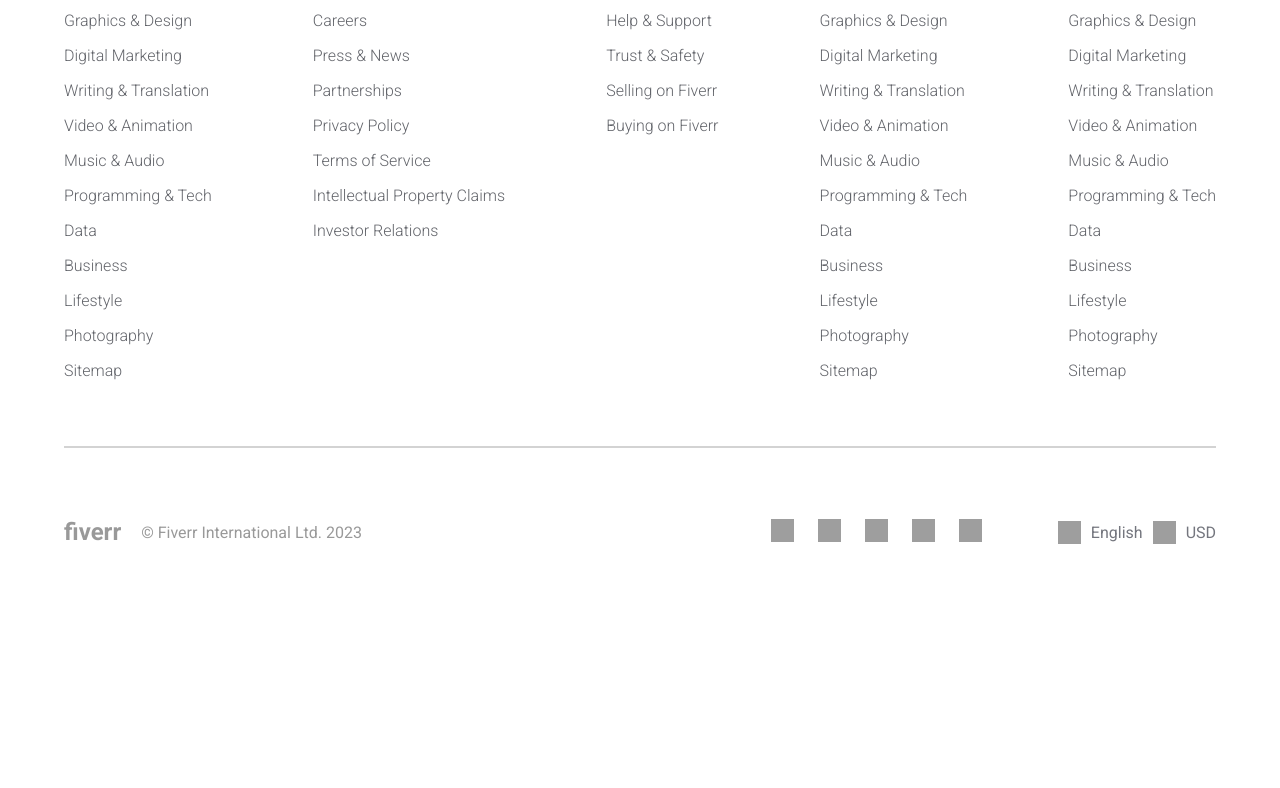
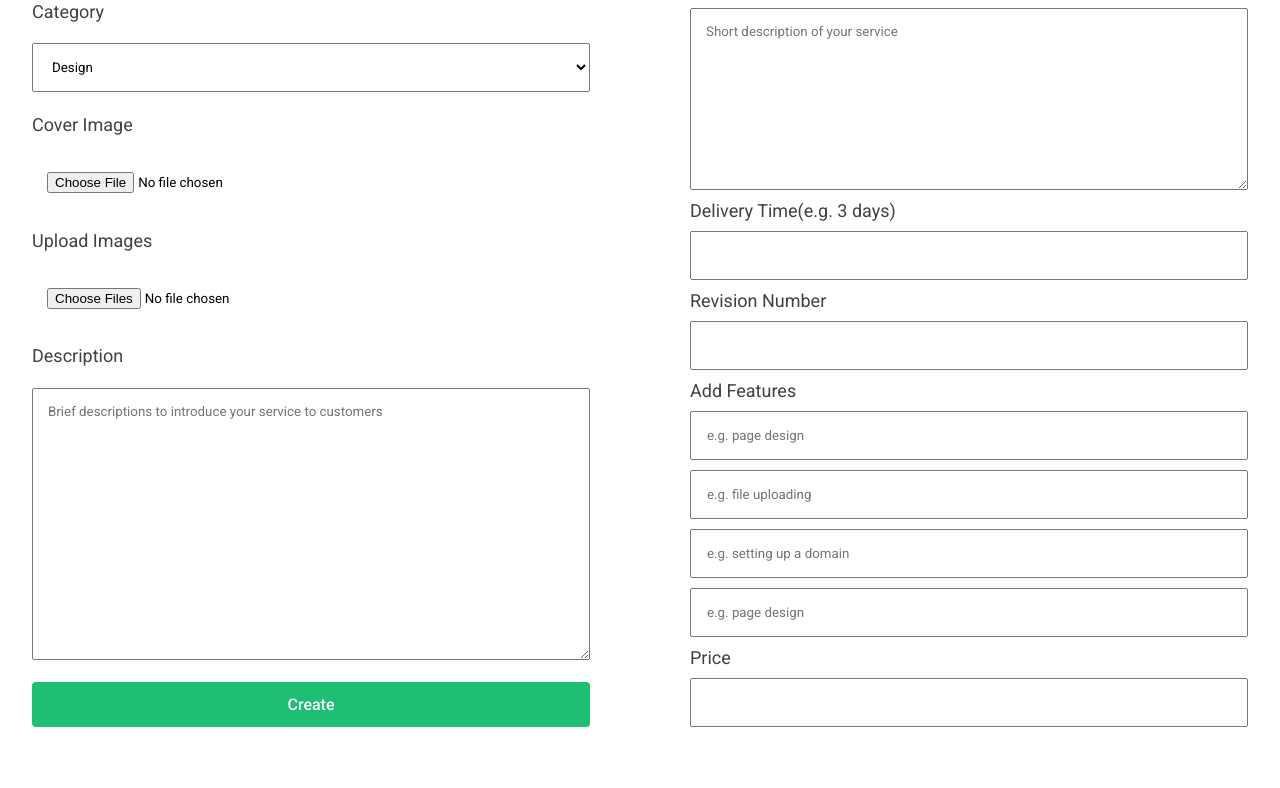
Before and after one commit to oguzhanural/fiverr-clone-react-and-nodejs, a React (Vite) app: page /add in a window 1280 px wide. Shown: the part 352-1140 px from the top of the page. Before the commit the page ends 980 px from the top, so only its background shows below. Built offline with nearby package versions, Linux system fonts and the light colour scheme; grey boxes are pictures that could not be loaded.

Commit message:
add page updated

```diff
--- a/src/pages/add/Add.jsx
+++ b/src/pages/add/Add.jsx
@@ -3,7 +3,59 @@
 
 const Add = () => {
   return (
-    <div className='add'>Add</div>
+    <div className='add-page'>
+      <div className="add-page-container">
+
+        <h1>Add New Gig</h1>
+
+        <div className="add-page-sections">
+          <div className="add-page-left">
+            <label htmlFor="">Title</label>
+            <input type="text"  placeholder='I will do something I am really good at'/>
+            <label htmlFor="">Category</label>
+
+            <select name="cats" id="cats">
+              <option value="design">Design</option>
+              <option value="webdevelopment">Web Development</option>
+              <option value="animation">Animation</option>
+              <option value="music">Music</option>
+              <option value="voiceover">Voice Over</option>
+            </select>
+
+            <label htmlFor="">Cover Image</label>
+            <input type="file" name="" id="" />
+            <label htmlFor="">Upload Images</label>
+            <input type="file" multiple name="" id="" />
+            <label htmlFor="">Description</label>
+            <textarea name="" id="" cols="30" rows="16"
+            placeholder='Brief descriptions to introduce your service to customers'>
+            </textarea>
+            <button>Create</button>
+          </div>
+
+          <div className="add-page-right">
+            <label htmlFor="">Service Title</label>
+            <input type="text" placeholder='One-page web design'/>
+            <label htmlFor="">Short Description</label>
+            <textarea name="" id="" cols="30" rows="10" placeholder='Short description of your service'></textarea>
+            <label htmlFor="">Delivery Time(e.g. 3 days)</label>
+            <input type="text" min={1} />
+            <label htmlFor="">Revision Number</label>
+            <input type="text" min={1} />
+            <label htmlFor="">Add Features</label>
+            <input type="text" placeholder='e.g. page design' />
+            <input type="text" placeholder='e.g. file uploading' />
+            <input type="text" placeholder='e.g. setting up a domain' />
+            <input type="text" placeholder='e.g. page design' />
+            <label htmlFor="">Price</label>
+            <input type="text" min={1} />
+
+
+          </div>
+        </div>
+
+      </div>
+    </div>
   )
 }
 
--- a/src/pages/add/Add.scss
+++ b/src/pages/add/Add.scss
@@ -0,0 +1,93 @@
+.add-page{
+    display: flex;
+    justify-content: center ;
+
+    .add-page-container{
+        width: 1400px;
+        padding: 50px 32px 50px 32px;
+
+        h1{
+            color: #404145;
+            font-weight: 300;
+            margin-bottom: 30px;
+
+        }
+
+        .add-page-sections{
+             display: flex;
+             justify-content: space-between;
+             gap: 100px;
+
+            .add-page-left{
+                display: flex;
+                flex-direction: column;
+                justify-content: space-between;
+                gap: 10px;
+                width: 100%;
+                // width: 600px;
+
+                label{
+                    color: #404145;
+                    font-size: 18px;
+                }
+                input{
+                    padding: 15px;
+                }
+
+                textarea{
+                    padding: 15px;
+                }
+
+                select{
+                    padding: 15px;
+                }
+                button{
+                    padding: 12px 24px;
+                    text-align: center;
+                    color: white;
+                    font-weight: 500;
+                    font-size: 16px;
+                    background-color: #1dbf73;
+                    border: 1px solid transparent;
+                    border-radius: 4px;
+                    cursor: pointer;
+
+                    &:hover{
+                        background-color: #12ae65;
+                        transition: 70ms cubic-bezier(.75,0,.25,1);
+                        color: white;
+                        border: 1px solid transparent;
+                    }
+                }
+
+            }
+            .add-page-right{
+                display: flex;
+                flex-direction: column;
+                justify-content: space-between;
+                gap: 10px;
+                width: 100%;
+                // width: 600px;
+
+                label{
+                    color: #404145;
+                    font-size: 18px;
+                }
+                input{
+                    padding: 15px;
+                }
+
+                textarea{
+                    padding: 15px;
+                }
+
+                select{
+                    padding: 15px;
+                }
+
+            }
+
+        }
+
+    }
+}
```
